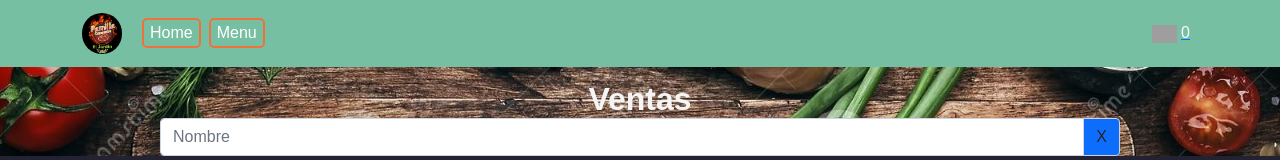
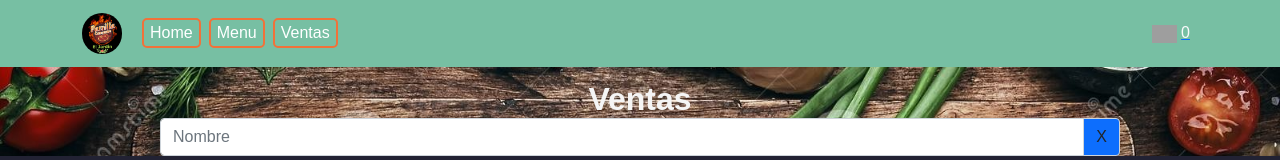
Before and after one commit to Edwin3002/Restaurante-Parrillla, a React (Create React App) app: page /ventas in a window 1280 px wide. Shown: the top 160 px of the page. Built offline with nearby package versions, Linux system fonts and the light colour scheme; no server answers; the database is empty; grey boxes are pictures that could not be loaded.

Commit message:
btn check

```diff
--- a/src/components/Navb.js
+++ b/src/components/Navb.js
@@ -14,6 +14,7 @@
         <Nav className="me-auto">
           <Link to='/' className='m-1'><button className='btnNav'>Home</button></Link>
           <Link to='/menu' className='m-1'><button className='btnNav'> Menu</button></Link>
+          <Link to='/ventas' className='m-1'><button className='btnNav'> Ventas</button></Link>
         </Nav>
         <Link to='/carrito' className='m-1'>
           <img className='cart' width=' 25px' src='https://res.cloudinary.com/edwin3002/image/upload/v1654882739/medallo/cart-removebg-preview_wifet5.png' alt='cart' />
--- a/src/components/Ventas.js
+++ b/src/components/Ventas.js
@@ -62,11 +62,11 @@
                                         ${Intl.NumberFormat('de-DE').format(venta.cliente.total)}
                                     </div>
                                 </Accordion.Header>
-                                <div className='check-btn'>
+                                {/* <div className='check-btn'>
                                     <Form >
                                         <Form.Check type="checkbox" />
                                     </Form>
-                                </div>
+                                </div> */}
                             </div>
                             <Accordion.Body>
                                 {venta.pedidosItems.map((item, index) => (
--- a/src/style/ventas.css
+++ b/src/style/ventas.css
@@ -7,7 +7,8 @@
     width: 5%;
 }
 .accorH {
-    width: 95%;
+    /* width: 95%; */
+    width: 100%;
 }
 .accorH button div{
     width: 15%;
```
